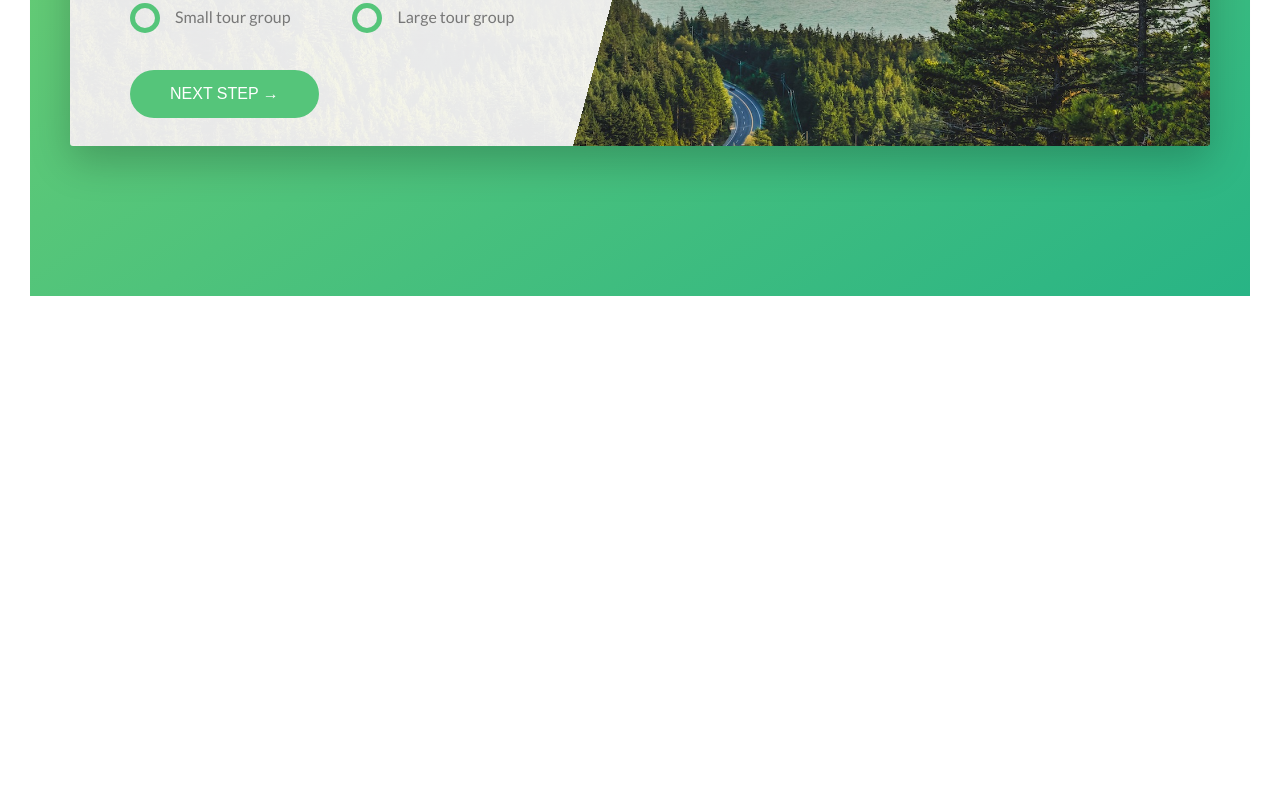
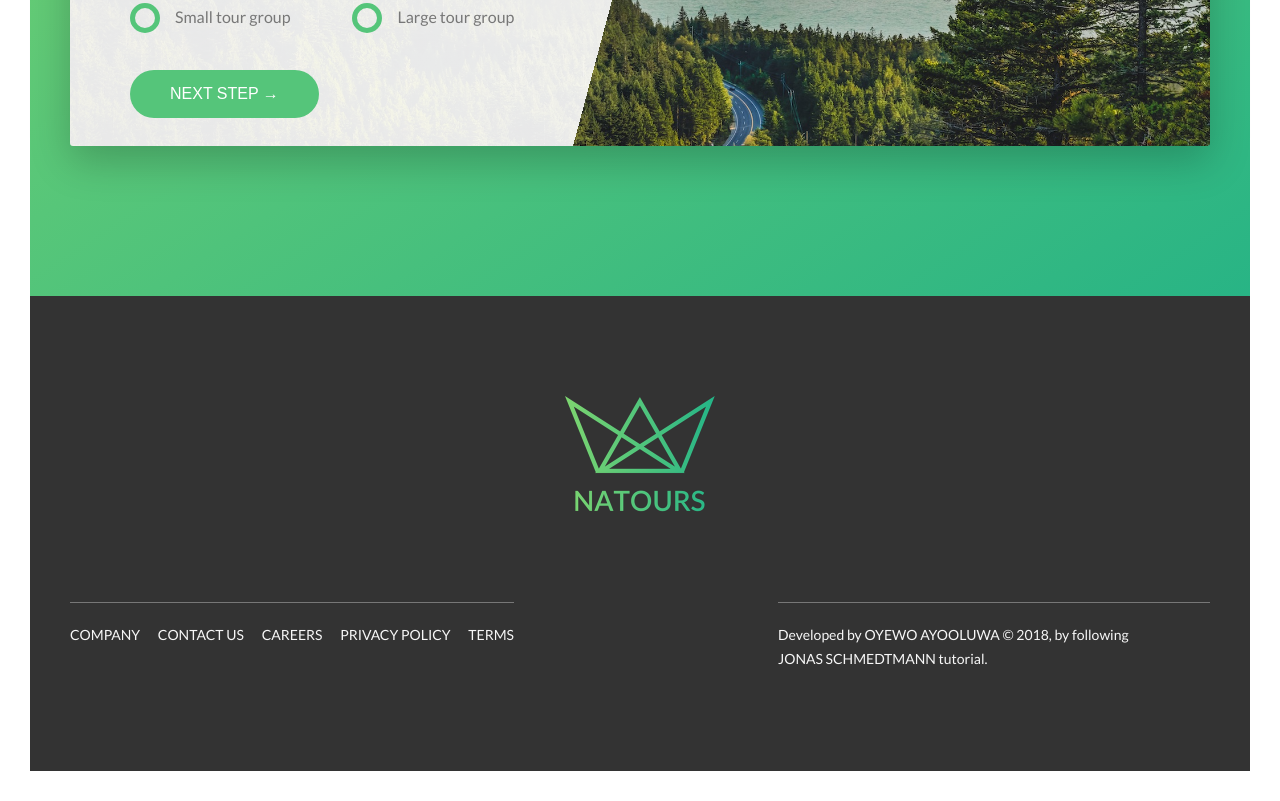
Before and after one commit to bensteven/Natours, a website: page index.html in a window 1280 px wide. Shown: the part 5052-5853 px from the top of the page. Before the commit the page ends 5378 px from the top, so only its background shows below. Drawn offline with Linux system fonts and the light colour scheme.

Commit message:
added the footer to the webpage

```diff
--- a/index.html
+++ b/index.html
@@ -70,15 +70,12 @@
                         <div class="composition">
                             <img src="img/nat-1-large.jpg" alt="photo 1" class="composition__photo composition__photo--p1">
 
-                            </img>
 
                             <img src="img/nat-2-large.jpg" alt="photo 2" class="composition__photo composition__photo--p2">
 
-                            </img>
 
                             <img src="img/nat-3-large.jpg" alt="photo 3" class="composition__photo composition__photo--p3">
 
-                            </img>
 
                         </div>
                     </div>
@@ -418,5 +415,57 @@
 
         </main>
 
+        <!-- Always name classes with BEM class naming style -->
+        <footer class="footer">
+            <div class="footer__logo-box">
+                <img src="img/logo-green-2x.png" class="footer__logo" alt="Full logo"></img>
+            </div>
+
+            <div class="row">
+                <div class="col-1-of-2">
+                    <div class="footer__navigation">
+                        <ul class="footer__list">
+                            <li class="footer__item">
+                                <a href="#" class="footer__link">
+                                    Company
+                                </a>
+                            </li>
+
+                            <li class="footer__item">
+                                <a href="#" class="footer__link">
+                                    Contact Us
+                                </a>
+                            </li>
+
+                            <li class="footer__item">
+                                <a href="#" class="footer__link">
+                                    Careers
+                                </a>
+                            </li>
+
+                            <li class="footer__item">
+                                <a href="#" class="footer__link">
+                                  Privacy policy
+                                </a>
+                            </li>
+
+                            <li class="footer__item">
+                                <a href="#" class="footer__link">
+                                    Terms
+                                </a>
+                            </li>
+                        </ul>
+                    </div>
+                </div>
+
+                <div class="col-1-of-2">
+                    <p class="footer__copyright">
+                        Developed by <a href="#" class="footer__link">Oyewo Ayooluwa </a> &copy; 2018, by following <a href="#" class="footer__link"> Jonas  Schmedtmann </a> tutorial.
+                    </p>
+                </div>
+            </div>
+
+        </footer>
+
     </body>
 </html>
--- a/sass/abstracts/_variables.scss
+++ b/sass/abstracts/_variables.scss
@@ -7,12 +7,15 @@ $colour-primary-dark: #28b485;
 
 $colour-grey-dark: #777;
 $colour-grey-dark-1: #999;
+$colour-grey-dark-2: #333;
+
 
 $colour-white: #fff;
 $colour-black: #000;
 
 $colour-grey-light-1: #f7f7f7;
 $colour-grey-light-2: #eee;
+
 
 
 
--- /dev/null
+++ b/sass/layout/_footer.scss
@@ -0,0 +1,63 @@
+.footer{
+	background-color: $colour-grey-dark-2;
+	padding: 10rem 0;
+	font-size: 1.4rem;
+	color: $colour-grey-light-1;
+
+
+	&__logo-box{
+		text-align: center;
+		margin-bottom: 8rem;
+	}
+
+	&__logo{
+		width: 15rem;
+		height: auto;
+	}
+
+	&__navigation{
+		border-top: 1px solid $colour-grey-dark;
+		padding-top: 2rem;
+		display: inline-block;
+	}
+
+	&__list{
+		list-style: none;
+	}
+
+	&__item{
+		display: inline-block;
+
+		&:not(:last-child){
+			margin-right: 1.5rem;
+		}
+	}
+
+	&__link{
+		&:link,
+		&:visited{
+			color: $colour-grey-light-1;
+			background-color: $colour-grey-dark-2;
+			text-decoration: none;
+			text-transform: uppercase;
+			display: inline-block;
+			transition: all .2s;
+
+		}
+
+		&:hover,
+		&:active {
+			color: $colour-primary;
+			box-shadow: 0 1rem 2rem rgba($colour-black, .4);
+			transform: rotate(5deg) scale(1.3);
+
+		}
+	}
+
+	&__copyright{
+		border-top: 1px solid $colour-grey-dark;
+		padding-top: 2rem;
+		width: 80%;
+		float: right;
+	}
+}
--- a/sass/main.scss
+++ b/sass/main.scss
@@ -21,7 +21,7 @@
 
 
 
-
+@import "layout/footer";
 @import "layout/grid";
 @import "layout/header";
 
```
Also changed, not shown: css/style.css.
